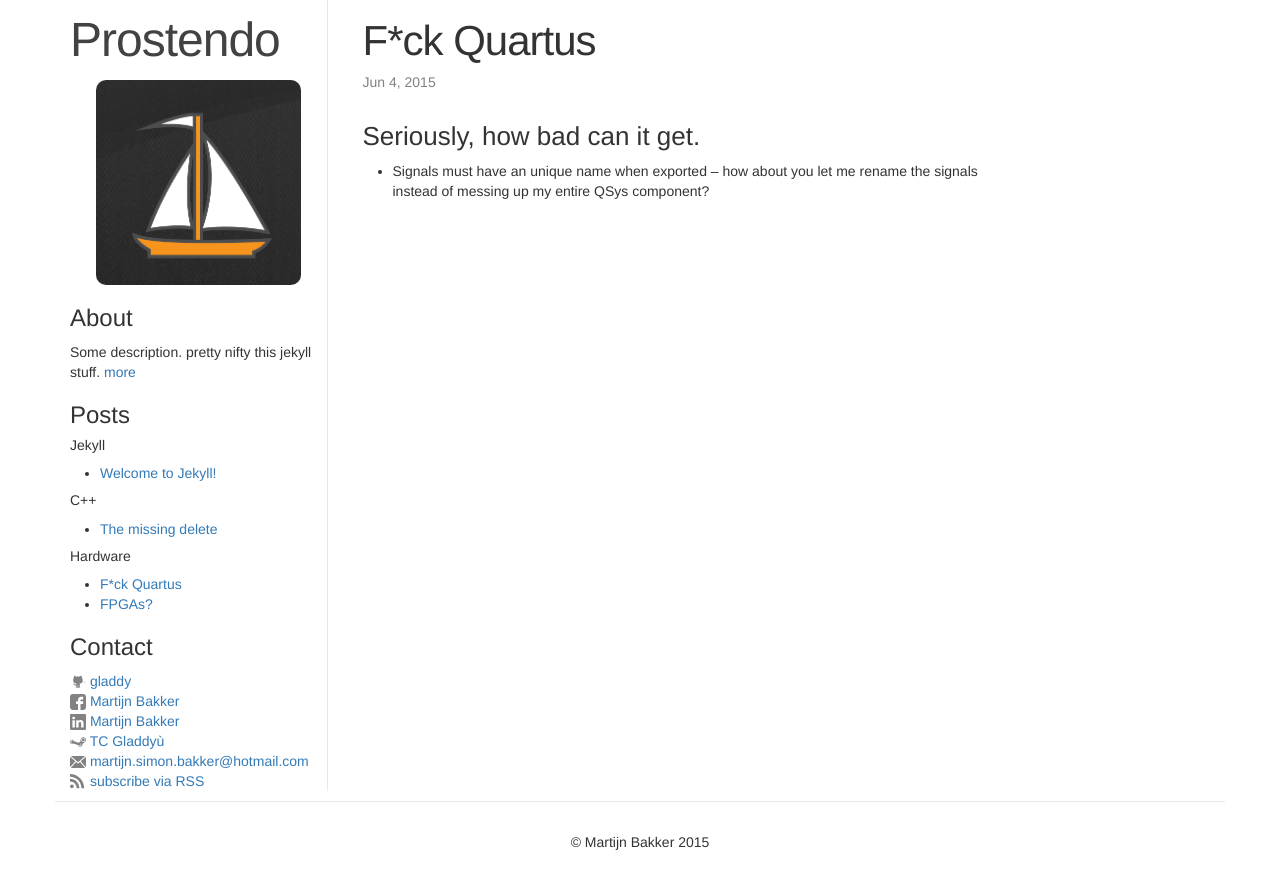
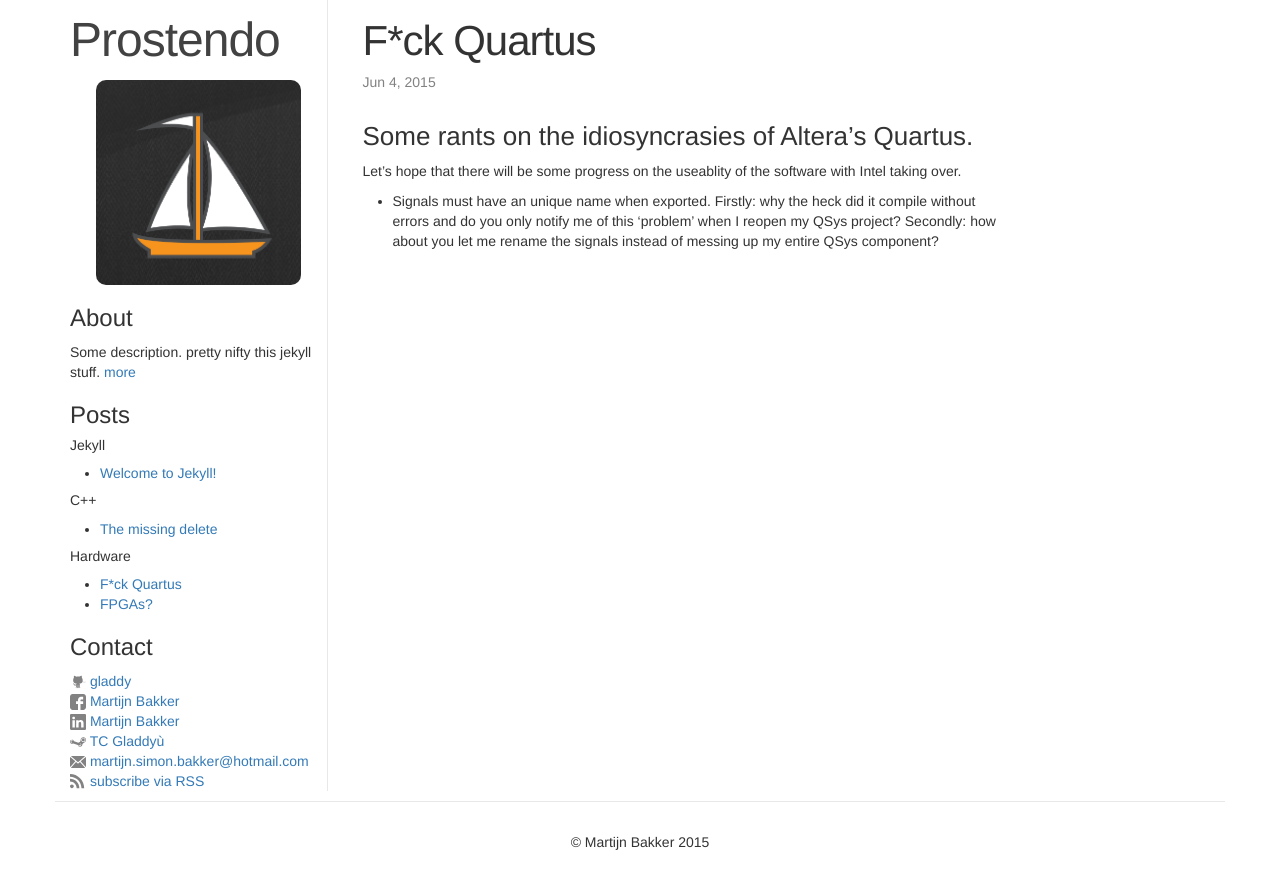
Before and after one commit to Gladdy/gladdy.github.io, a Jekyll site: the page built from _posts/2015-06-04-Quartus.md, in a window 1280 px wide. Shown: the top 889 px of the page. Built offline with Jekyll 4.4.1, drawn with Linux system fonts in a browser that asks for light colours.

Commit message:
Update 2015-06-04-Quartus.md

```diff
--- a/_posts/2015-06-04-Quartus.md
+++ b/_posts/2015-06-04-Quartus.md
@@ -5,5 +5,7 @@ date:   2015-06-04 21:59:35
 category: Hardware
 ---
 
-### Seriously, how bad can it get.
-* Signals must have an unique name when exported -- how about you let me rename the signals instead of messing up my entire QSys component?
+### Some rants on the idiosyncrasies of Altera's Quartus.
+Let's hope that there will be some progress on the useablity of the software with Intel taking over.
+
+* Signals must have an unique name when exported. Firstly: why the heck did it compile without errors and do you only notify me of this 'problem' when I reopen my QSys project? Secondly: how about you let me rename the signals instead of messing up my entire QSys component?
```
